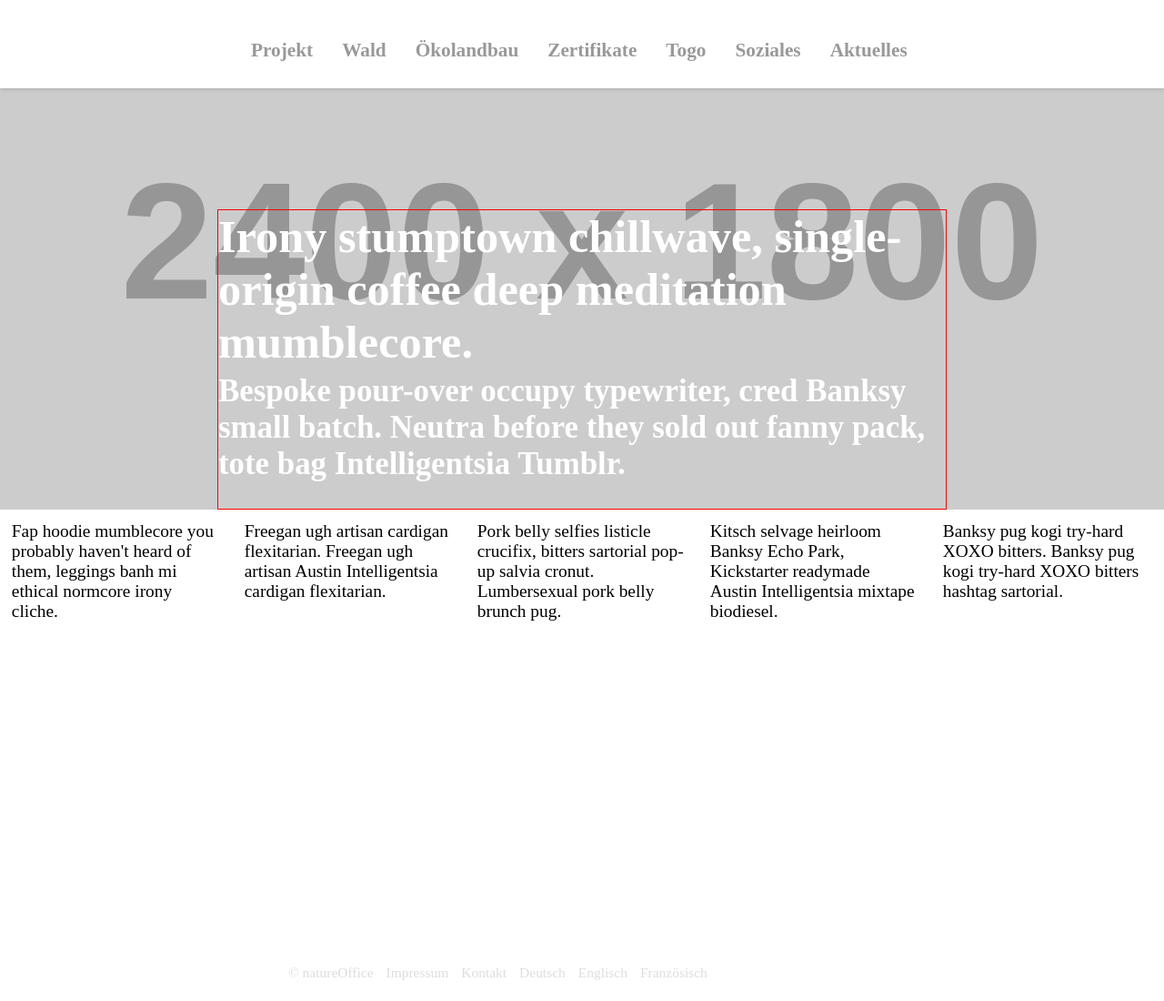
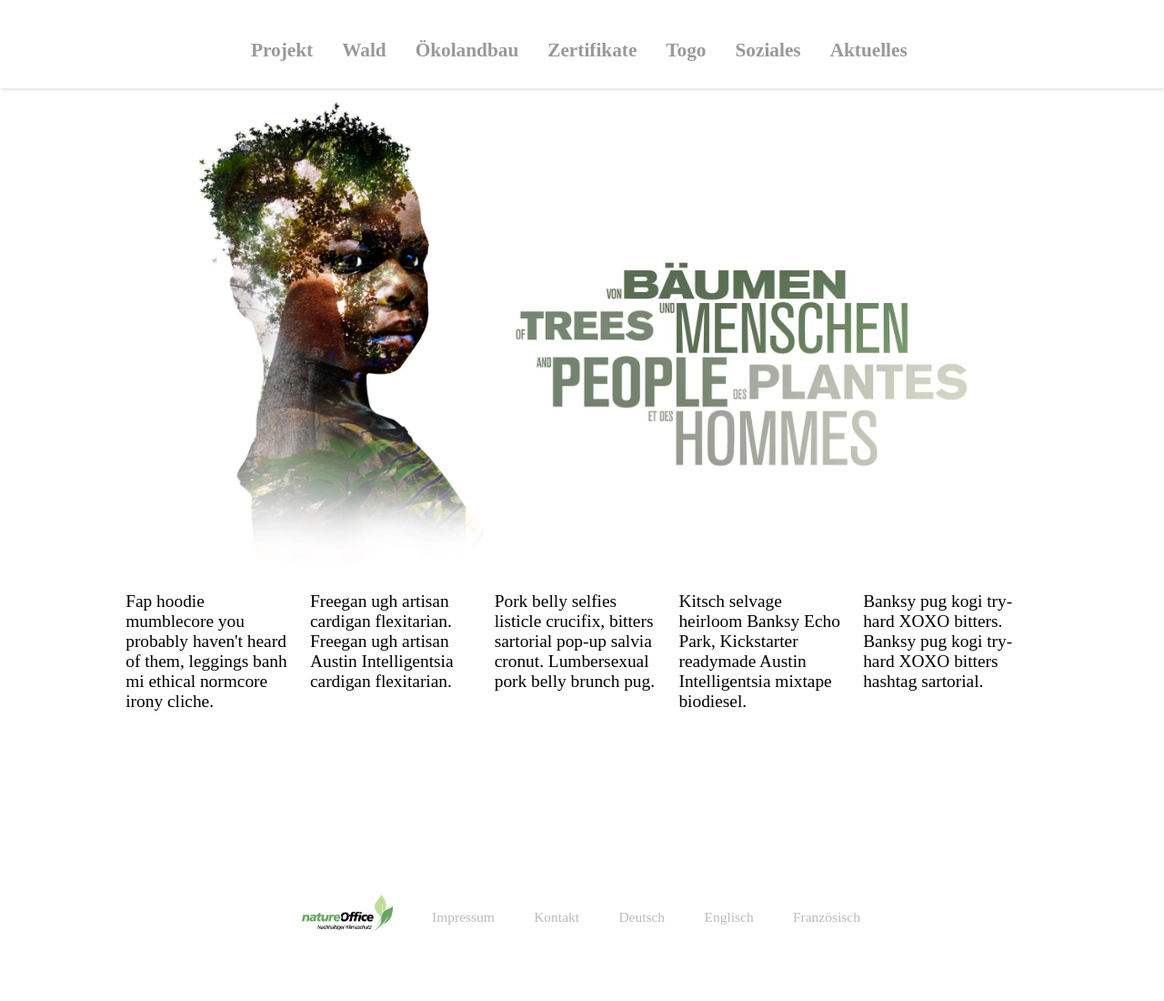
Before and after one commit to kulturpessimist/website-project-togo, a website: page src/_attachments/home.html in a window 1280 px wide. Shown: the whole page at 91% size. Drawn offline with Linux system fonts and the light colour scheme; files that its build step writes are made by us from their sources; placeholder pictures from the web are drawn by us.

Commit message:
pictures and feinschliff

```diff
--- a/src/_attachments/css/cms.css
+++ b/src/_attachments/css/cms.css
@@ -12,5 +12,5 @@
 }
 
 .cms-editable{
-	border: 1px solid #f00;
+	/*border: 1px solid #f00;*/
 }
--- a/src/_attachments/css/design.css
+++ b/src/_attachments/css/design.css
@@ -66,8 +66,10 @@ header{
 	align-self: flex-end;
 }
 .home header{
-	height: 70vh;
+	height: 68vh;
+	margin-top: 12vh;
 	margin-bottom: 0em;
+	background-size: contain;
 }
 header div{
 	width: 800px;
@@ -80,10 +82,12 @@ header h1{
 
 .home section{
 	height: 30vh;
+	width: 80%;
+	margin: 0 auto;
 }
 .home section div{
 	float: left;
-	width: 18%;
+	width: 17.8%;
 	min-width: 160px;
 	min-height: 160px;
 	margin: 1%;
@@ -105,7 +109,9 @@ footer{
 	-webkit-align-self: flex-end;
 	align-self: flex-end;
 }
-
+.home footer{
+	height: 200px;
+}
 footer ul{
 	width: 700px;
 	margin: 0 auto;
@@ -116,13 +122,18 @@ footer ul{
 footer li{
 	float: left;
 	display: inline-block;
-	margin: 1%;
+	margin: 3.1%;
+	line-height: 50px;
 }
-footer img, header img{
+footer > img, header > img{
 	display: none;
 }
 footer a, footer a:hover, footer a:active, footer a:visited{
 	color: #DDD;
+	text-decoration:none;
+}
+.home footer a, .home footer a:hover, .home footer a:active, .home footer a:visited{
+	color: #BBB;
 	text-decoration:none;
 }
 /*
@@ -159,7 +170,6 @@ nav ul.main{
 	width: 700px;
 	margin: 0 auto;
 	font-size: 1.0em;
-
 	margin-top: 0.9em;
 }
 .home nav ul.main{
@@ -168,14 +178,15 @@ nav ul.main{
 	margin-top: 1.6em;
 }
 nav ul.auxiliary{
-	width: 700px;
+	width: 800px;
 	margin: 0 auto;
 	font-size: 0.8em;
 }
 nav ul.auxiliary li:first-child{
 	letter-spacing: -1px;
-	margin-left: 40px;
+	margin-left: 70px;
 }
+
 nav li{
 	float: left;
 	display: inline-block;
--- a/src/_attachments/home.html
+++ b/src/_attachments/home.html
@@ -24,10 +24,9 @@
 		</nav>
 
 		<header>
-			<img src="http://placehold.it/2400x1800" class="cms-editable" id="headerimage">
+			<img src="img/titelbild.jpg" class="cms-editable" id="headerimage">
 			<div class="cms-editable" id="headertext">
-				<h1>Irony stumptown chillwave, single-origin coffee deep meditation mumblecore.</h1>
-				<h2>Bespoke pour-over occupy typewriter, cred Banksy small batch. Neutra before they sold out fanny pack, tote bag Intelligentsia Tumblr. </h2>
+				&nbsp;
 			</div>
 		</header>
 
@@ -50,10 +49,9 @@
 		</section>
 
 		<footer>
-			<!--<img src="http://placehold.it/1200x300" class="cms-editable" id="footerimage">-->
 			<ul>
-				<li><a href="#">&copy; natureOffice</a></li>
-				<!---->
+				<li><a href="#"><img src="img/natureoffice.png" width="100" height="40" valign=""></a></li>
+				<!-- -->
 				<li><a href="#">Impressum</a></li>
 				<li><a href="#">Kontakt</a></li>
 				<li><a href="#">Deutsch</a></li>
--- a/src/_attachments/js/main.js
+++ b/src/_attachments/js/main.js
@@ -1,13 +1,13 @@
 var aurora = {
 	prepare: {
 		header: function(){
-			$('header img').each(function(i,el){
+			$('header > img').each(function(i,el){
 				var src = $(el).attr('src');
 				$('header').css('background-image', 'url('+src+')');
 			});
 		},
 		footer: function(){
-			$('footer img').each(function(i,el){
+			$('footer > img').each(function(i,el){
 				var src = $(el).attr('src');
 				$('footer').css('background-image', 'url('+src+')');
 			});
```
Also changed, not shown: src/_attachments/index.html (+3 -5 lines), src/_attachments/img/natureoffice-footer.png (added), src/_attachments/img/natureoffice.png (added), src/_attachments/img/test-footer.jpg (deleted), src/_attachments/img/test-schooling.jpg (deleted), src/_attachments/img/titelbild.jpg (added), src/_attachments/resources/application.js, src/_attachments/resources/application.min.js.
